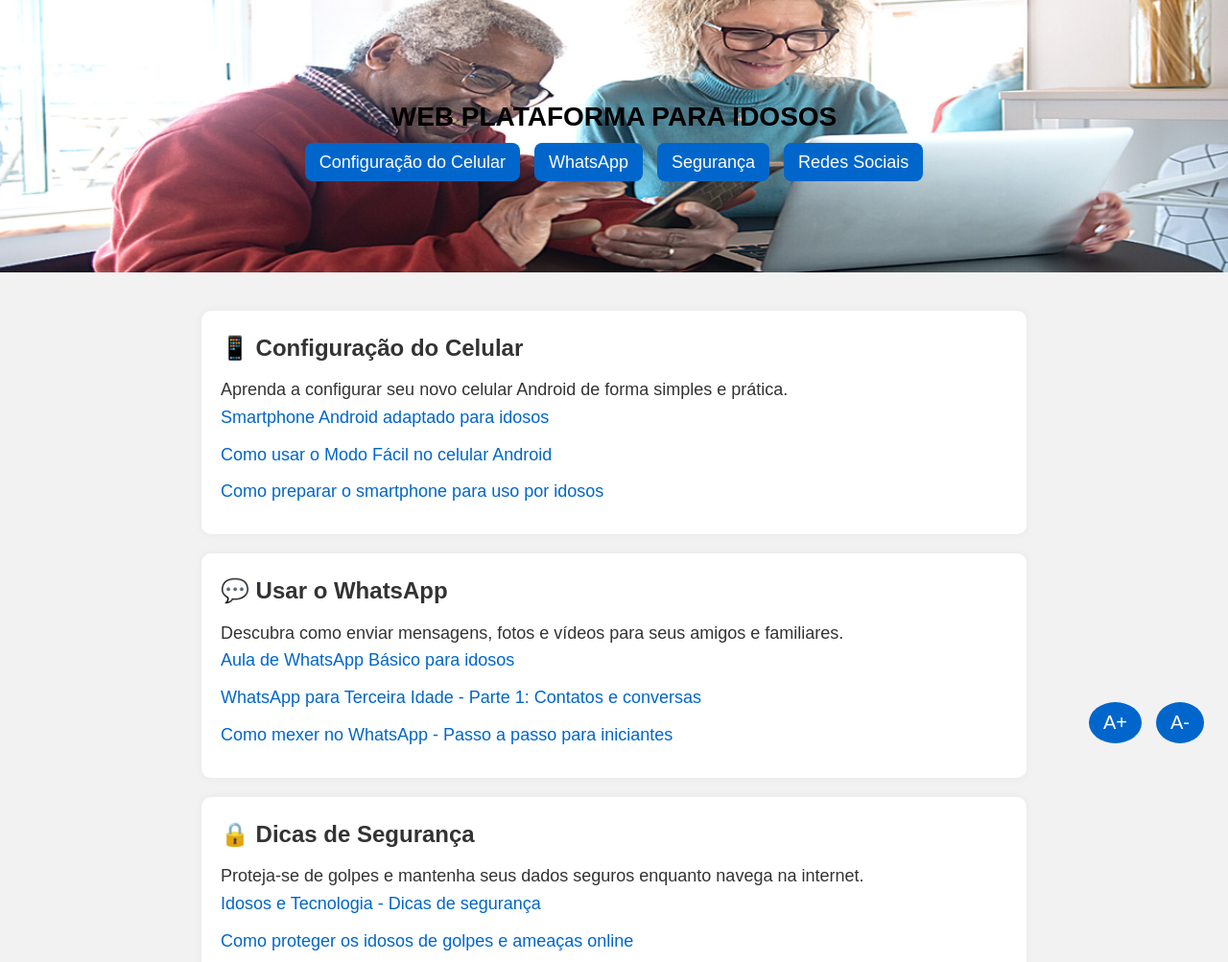
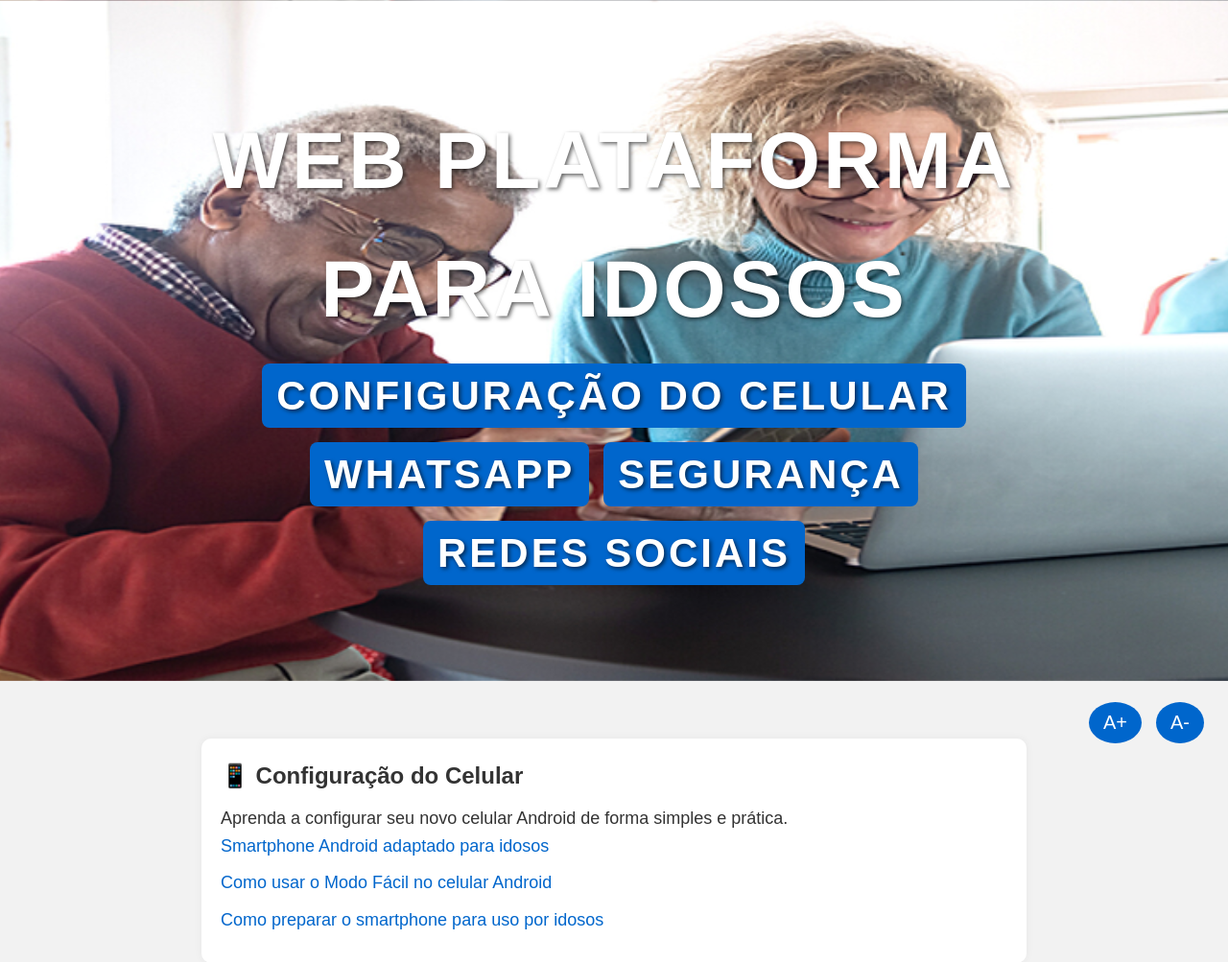
Before and after one commit to lucianadias23/PROJETO_INTEGRADOR, a Flask app: page / in a window 1280 px wide. Shown: the top 1003 px of the page at 96% size. Run offline with Flask 3, Linux system fonts and the light colour scheme.

Commit message:
Update estilo.css
formatação titulo

```diff
--- a/static/estilo.css
+++ b/static/estilo.css
@@ -21,16 +21,19 @@
 
 header {
   background-image: url('/static/Imagem/capa-blog-14_resized.png'); /* Caminho da imagem */
-   background-position: center;
-   background-size: cover;          /* A imagem cobre toda a área */
+  background-position: center;
+  background-size: cover;          /* A imagem cobre toda a área */
   background-color: #004080;
   color: black;
   padding: 80px 0;
   text-align: center;
-}
-
-header h1 {
-  font-size: 28px;
+  font-size: 42px;
+  font-weight: bold;
+  color: white;
+  text-shadow: 2px 2px 4px rgba(0, 0, 0, 0.6);
+  text-transform: uppercase;
+  letter-spacing: 3px;
+  margin-bottom: 20px;
 }
 
 nav ul {
```
